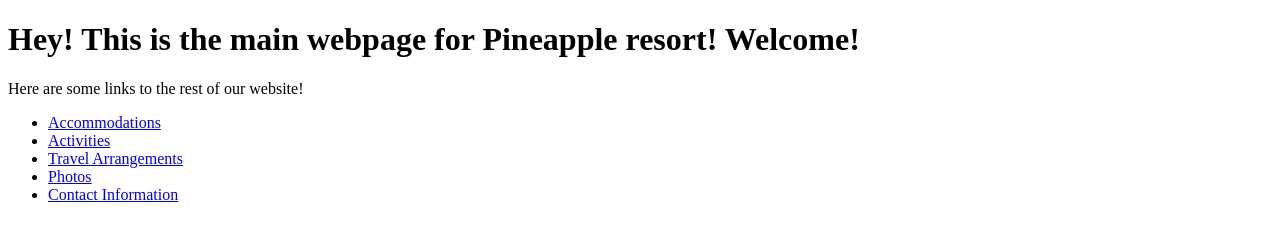
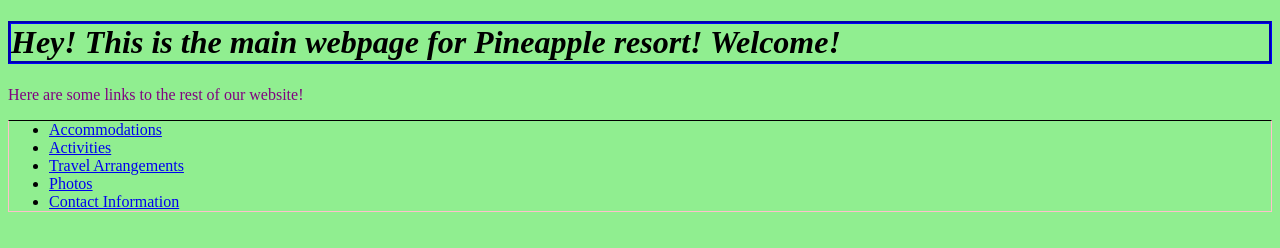
Before and after one commit to jose02460/resort-website, a plain HTML site: page index.html in a window 1280 px wide. Drawn offline with Linux system fonts and the light colour scheme.

Commit message:
recreated green theme

```diff
--- a/css/style.css
+++ b/css/style.css
@@ -1,11 +1,22 @@
 h1 {
+  font-style: oblique;
+  color: black;
+  border-style: groove;
+  border-color: blue;
+}
+
+p {
+  color: purple;
+}
+
+ul {
+border-style:  solid;
+border-color: pink;
+border-width: thin;
+border-top-color: inherit;
 
 }
 
-p {
-
+body {
+  background-color: lightgreen;
 }
-
-ul {
-
-}
```
